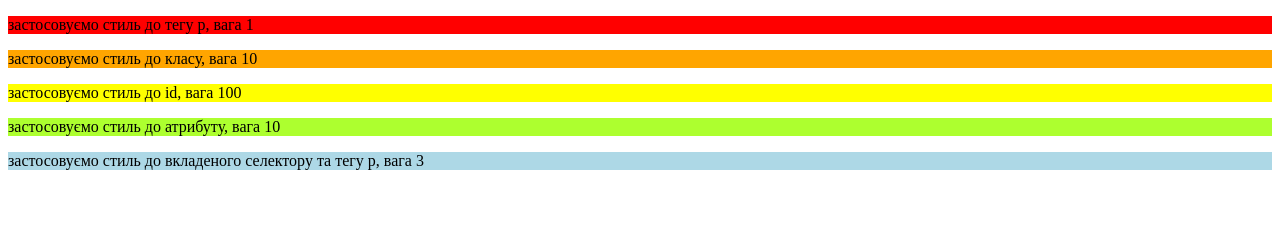
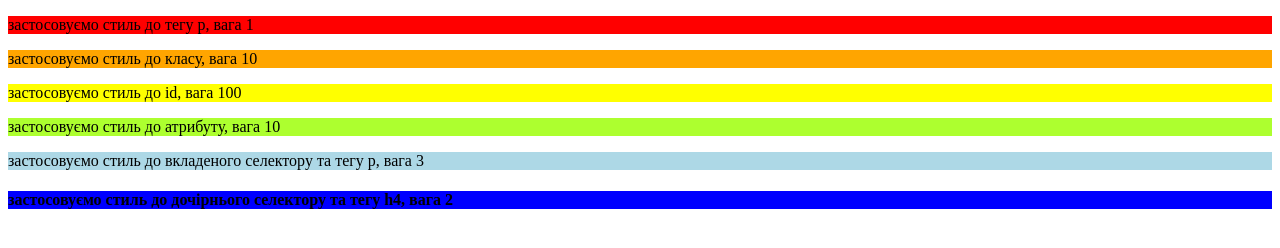
Before and after one commit to InnaPatlakha/lesson4, a plain HTML site: page index.html in a window 1280 px wide. Drawn offline with Linux system fonts and the light colour scheme.

Commit message:
додали стиль до дочірнього селектору та тегу h4

```diff
--- a/index.html
+++ b/index.html
@@ -17,6 +17,9 @@
   <div>
     <p>застосовуємо стиль до вкладеного селектору та тегу р, вага 3</p>
   </div>
+  <div>
+    <h4>застосовуємо стиль до дочірнього селектору та тегу h4, вага 2</h4>
+  </div>
 </body>
 
 </html>
--- a/style.css
+++ b/style.css
@@ -13,3 +13,6 @@ p {
 body div p {
   background-color: lightblue;
 }
+div > h4 {
+  background-color: blue;
+}
```
